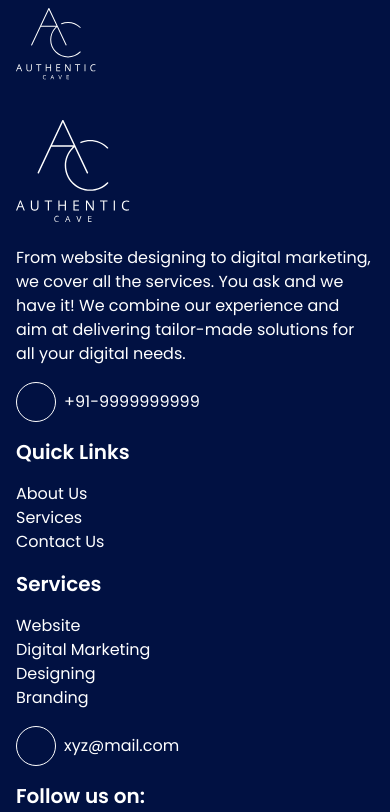
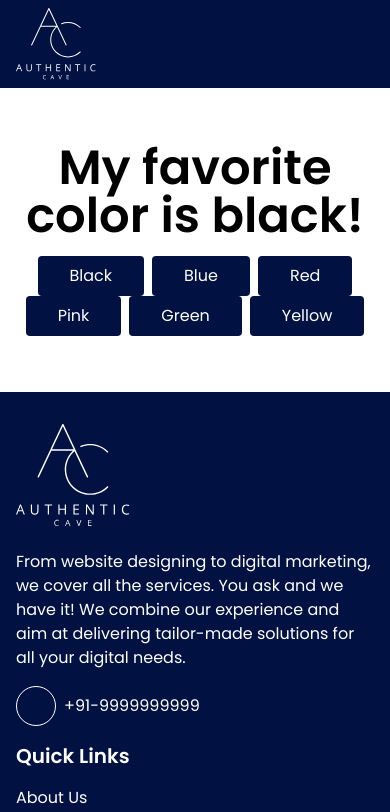
Before and after one commit to therealmensumit/react-authentic, a React (Create React App) app: page /demo in a window 390 px wide. Shown: the top 812 px of the page. Built offline with nearby package versions, Linux system fonts and the light colour scheme; some icons are missing.

Commit message:
create service page

```diff
--- a/src/App.js
+++ b/src/App.js
@@ -4,12 +4,12 @@ import { BrowserRouter, Routes, Route } from "react-router-dom";
 import Nav from './Components/Nav'
 import Home from './Components/Home/Home';
 import About from "./Components/About";
+import Services from "./Components/Services/Services";
 import Contact from "./Components/Contact";
 import FreeConsultation from "./Components/FreeConsultation";
 import Footer from "./Components/Footer";
 import ScrollToTop from "./ScrollToTop";
-
-
+import Demo from "./Components/Demo";
 
 
 function App() {
@@ -21,8 +21,10 @@ function App() {
         <Routes>
           <Route path="/" element={<Home />} />
           <Route path="/about-us" element={<About />} />
+          <Route path="/services" element={<Services />} />
           <Route path="/contact-us" element={<Contact />} />
           <Route path="/free-consultation" element={<FreeConsultation />} />
+          <Route path="/demo" element={<Demo />} />
         </Routes>
         <Footer />
       </BrowserRouter>
--- /dev/null
+++ b/src/Components/Demo.jsx
@@ -0,0 +1,55 @@
+import React, { useState } from "react";
+
+const Demo = () => {
+  const [color, setColor] = useState("black");
+  return (
+    <div className="py-14 font-body text-center">
+      <h1 className="text-5xl mb-4 font-semibold">
+        My favorite color is <span style={{ color: `${color}` }}>{color}</span>!
+      </h1>
+      <button
+        className="px-8 py-2 rounded bg-blue text-white mx-1"
+        type="button"
+        onClick={() => setColor("black")}
+      >
+        Black
+      </button>
+      <button
+        className="px-8 py-2 rounded bg-blue text-white mx-1"
+        type="button"
+        onClick={() => setColor("blue")}
+      >
+        Blue
+      </button>
+      <button
+        className="px-8 py-2 rounded bg-blue text-white mx-1"
+        type="button"
+        onClick={() => setColor("red")}
+      >
+        Red
+      </button>
+      <button
+        className="px-8 py-2 rounded bg-blue text-white mx-1"
+        type="button"
+        onClick={() => setColor("pink")}
+      >
+        Pink
+      </button>
+      <button
+        className="px-8 py-2 rounded bg-blue text-white mx-1"
+        type="button"
+        onClick={() => setColor("green")}
+      >
+        Green
+      </button>
+      <button
+        className="px-8 py-2 rounded bg-blue text-white mx-1"
+        type="button"
+        onClick={() => setColor("yellow")}
+      >
+        Yellow
+      </button>
+    </div>
+  );
+};
+export default Demo;
--- a/src/Components/Footer.jsx
+++ b/src/Components/Footer.jsx
@@ -25,7 +25,7 @@ const Footer = () => {
                             <div className="md:w-6/12 w-full">
                                 <h4 className="md:text-2xl text-xl text-white mb-4 font-semibold">Quick Links</h4>
                                 <Link className="text-white hover:text-orange block" to={'/about-us'}>About Us</Link>
-                                <Link className="text-white hover:text-orange block" to={'/'}>Services</Link>
+                                <Link className="text-white hover:text-orange block" to={'/services'}>Services</Link>
                                 <Link className="text-white hover:text-orange block" to={'/contact-us'}>Contact Us</Link>
                             </div>
                             <div className="md:w-6/12 w-full">
--- a/src/Components/Home/Home.jsx
+++ b/src/Components/Home/Home.jsx
@@ -166,7 +166,7 @@ const Home = () => {
         <div className="text-center lg:w-9/12 w-full mx-auto pt-8">
           <h2 className="text-blue md:text-6xl text-3xl font-extrabold font-head relative after:absolute after:w-32 after:h-[2px] after:bg-orange after:bottom-0 after:right-2/4 after:translate-x-2/4 pb-2 mb-4">Connect with our Experts?</h2>
           <p className="font-head text-blue text-xl font-bold mb-6">We are just a Call away</p>
-          <Link className="uppercase py-2 px-6 border-2 border-blue text-white bg-blue inline-block hover:border-orange hover:bg-orange">call now</Link>
+          <Link className="uppercase py-2 px-6 border-2 font-semibold border-blue text-white bg-blue inline-block hover:border-orange hover:bg-orange">call now</Link>
         </div>
       </div>
     </div>
--- a/src/Components/Nav.jsx
+++ b/src/Components/Nav.jsx
@@ -1,7 +1,7 @@
 import React, {useState, useEffect} from "react"
 import { Link, useLocation } from "react-router-dom";
 import Logo from '../assets/img/logo.svg'
-import {FaBars} from "react-icons/fa6";
+import {FaBars,FaChevronDown} from "react-icons/fa6";
 
 const Nav = () => {
   const [isActive, setIsActive] = useState(false);
@@ -27,11 +27,9 @@ const Nav = () => {
         <nav className={isActive ? 'flex flex-col items-center absolute top-full right-0 p-4 bg-blue w-full h-screen text-center' : 'ml-auto hidden lg:flex lg:gap-4 flex-wrap items-center text-base justify-center'}>
           <Link to={'/'} className="capitalize inline-block py-4 text-white hover:text-orange">home</Link>
           <Link to={'/about-us'} className="capitalize inline-block py-4 text-white hover:text-orange">about us</Link>
-          <Link className="capitalize inline-block py-4 text-white hover:text-orange group">
+          <Link to={'/services'} className="capitalize inline-block py-4 text-white hover:text-orange group">
             <span>services </span>
-            <svg className="inline-block group-hover:fill-orange" xmlns="http://www.w3.org/2000/svg" height="1em" viewBox="0 0 512 512" fill="#fff">
-              <path d="M233.4 406.6c12.5 12.5 32.8 12.5 45.3 0l192-192c12.5-12.5 12.5-32.8 0-45.3s-32.8-12.5-45.3 0L256 338.7 86.6 169.4c-12.5-12.5-32.8-12.5-45.3 0s-12.5 32.8 0 45.3l192 192z"/>
-            </svg>
+            <FaChevronDown className="inline-block group-hover:fill-orange w-3 h-3" />
           </Link>
           <Link to={'/contact-us'} className="capitalize inline-block py-4 text-white hover:text-orange">contact us</Link>
           <Link to={'/free-consultation'} className="p-2 border-2 inline-block border-white text-white hover:border-orange hover:bg-orange">Free Consultation</Link>
--- /dev/null
+++ b/src/Components/Services/ServiceRow.jsx
@@ -0,0 +1,31 @@
+import {Link} from 'react-router-dom'
+
+const ServiceRow = (props) => {
+  return (
+    <div className="container mx-auto px-4 py-14">
+      <div className={`flex flex-wrap gap-y-4 -mx-4 items-center text-center ${props.newClass}`}>
+        <div className="w-full md:w-6/12 px-4">
+            <div className="flex flex-col gap-4">
+                <h2 className='uppercase font-bold text-5xl text-blue'>{props.title}</h2>
+                <p className='text-lg'>{props.para}</p>
+                <ul className="flex flex-col gap-2">
+                    <li className="text-blue text-xl font-bold">{props.one}</li>
+                    <li className="text-blue text-xl font-bold">{props.two}</li>
+                    <li className="text-blue text-xl font-bold">{props.three}</li>
+                    <li className="text-blue text-xl font-bold">{props.four}</li>
+                    <li className="text-blue text-xl font-bold">{props.five}</li>
+                </ul>
+                <div>
+                    <Link to={'/contact-us'} className='px-8 py-2 inline-block bg-blue text-white hover:bg-orange'>Enquire Now</Link>
+                </div>
+            </div>
+        </div>
+        <div className="w-full md:w-6/12 px-4">
+            <img src={props.img} alt="" className="mx-auto rounded-xl w-full" />
+        </div>
+      </div>
+    </div>
+  );
+};
+
+export default ServiceRow;
--- /dev/null
+++ b/src/Components/Services/Services.jsx
@@ -0,0 +1,38 @@
+import ServiceRow from './ServiceRow'
+import Team from '../../assets/img/creative-team.svg'
+import Website from '../../assets/img/Website.svg'
+import DigitalMarketing from '../../assets/img/DigitalMarketing.svg'
+import Designing from '../../assets/img/Designing.svg'
+import Branding from '../../assets/img/Branding.svg'
+
+const Services = () => {
+  return (
+    <div className="font-body">
+      <div className="container mx-auto px-4 py-14">
+        <div className="flex flex-wrap -mx-4 items-center">
+            <div className="w-full md:w-6/12 px-4">
+                <img src={Team} alt="" className='mx-auto' />
+            </div>
+            <div className="w-full md:w-6/12 px-4 md:text-start text-center">
+                <h3 className="font-head text-blue text-4xl font-bold mb-3">How can <span className="text-orange">we help</span></h3>
+                <p className="text-xl">We are One Stop Shop for all your digital needs! From <strong>website to digital marketing,</strong> we introduce relevant and significant changes that allow you to express your <strong>brand authentically</strong>!</p>
+            </div>
+        </div>
+      </div>
+
+        <section className="bg-[#eee]">
+            <ServiceRow newClass={'md:text-start'} title={'website'} para={'We create a website that reflects you and your business! From domain to hosting, let us handle everything for you. Our website services include'} one={'Wordpress website design services'} two={'Website maintainance services'} three={'PHP web design and development'} four={'UI & UX design services'} five={'E-commerce website and design services'} img={Website} />
+        </section>
+
+        <ServiceRow newClass={'md:flex-row-reverse md:text-right'} title={'marketing'} para={'We provide digital marketing services that yield results around the clock! From organic to paid optimization to social media influencing, we do it all. Our Digital Marketing services cover'} one={'Social Media Marketing'} two={'SEO Services'} three={'ORM Services'} four={'Influencer Marketing'} five={'Paid Ads'} img={DigitalMarketing} />
+
+        <section className="bg-[#eee]">
+            <ServiceRow newClass={'md:text-start'} title={'designing'} para={'Wish to have designs that leave everyone spellbound? Say no more! Our talented team of designers are here to curate designs in multiple domains. Our designing services cover:'} one={'Brochure Design'} two={'Catalogue Design'} three={'UI & UX design services'} four={'Email Designing'} five={'Portfolio Designing'} img={Designing} />
+        </section>
+
+        <ServiceRow newClass={'md:flex-row-reverse md:text-right'} title={'branding'} para={'Sell off your brand like never before! Become a label and let your brand speak for you while you work on the core areas. Have a look at our branding services:'} one={'Brand Consultation'} two={'Logo Design'} three={'Graphic Designing'} img={Branding} />
+    </div>
+  )
+}
+
+export default Services
```
Also changed, not shown: src/Components/About.jsx (line endings or trailing spaces), src/assets/img/creative-team.svg (added).
